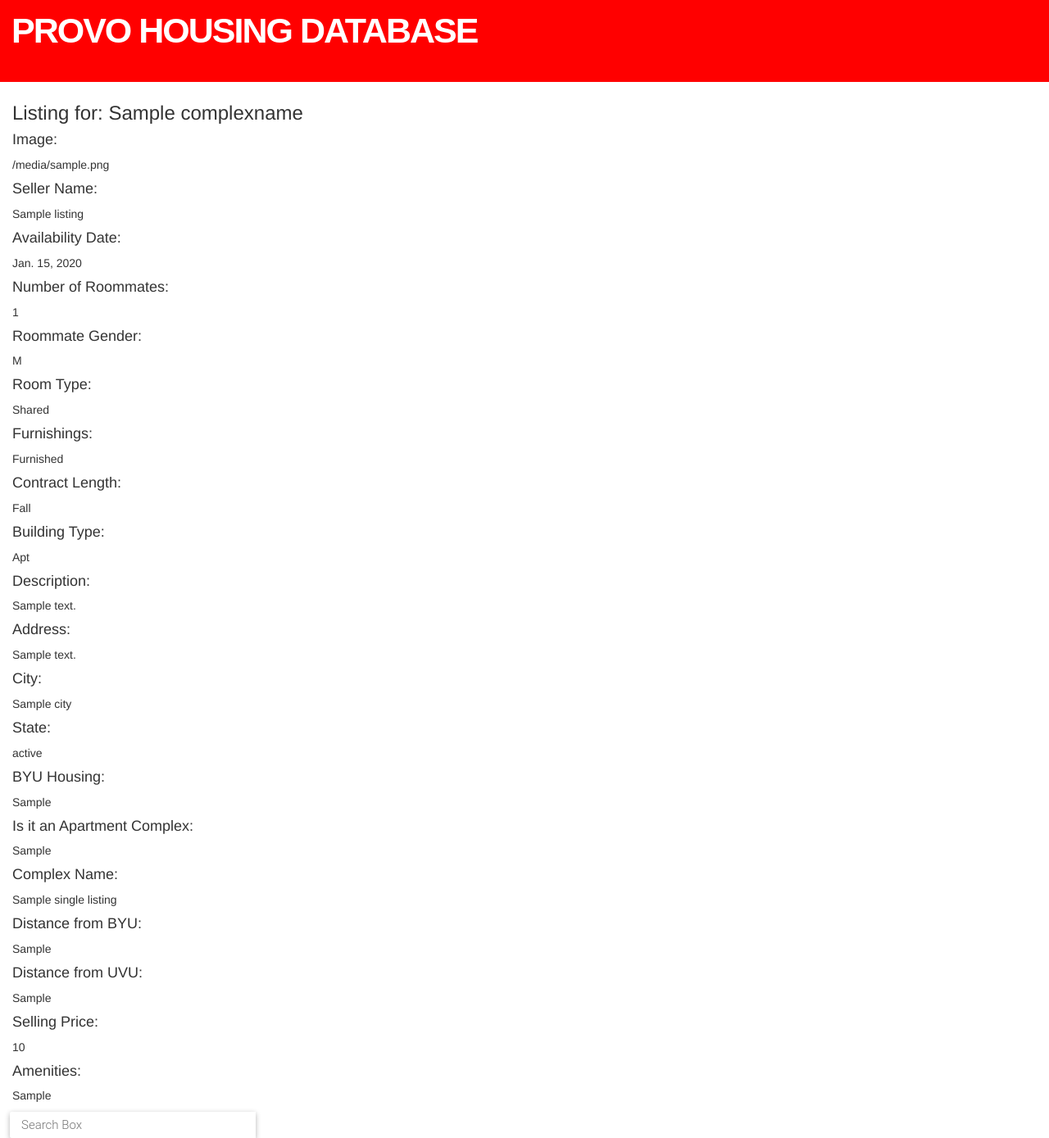
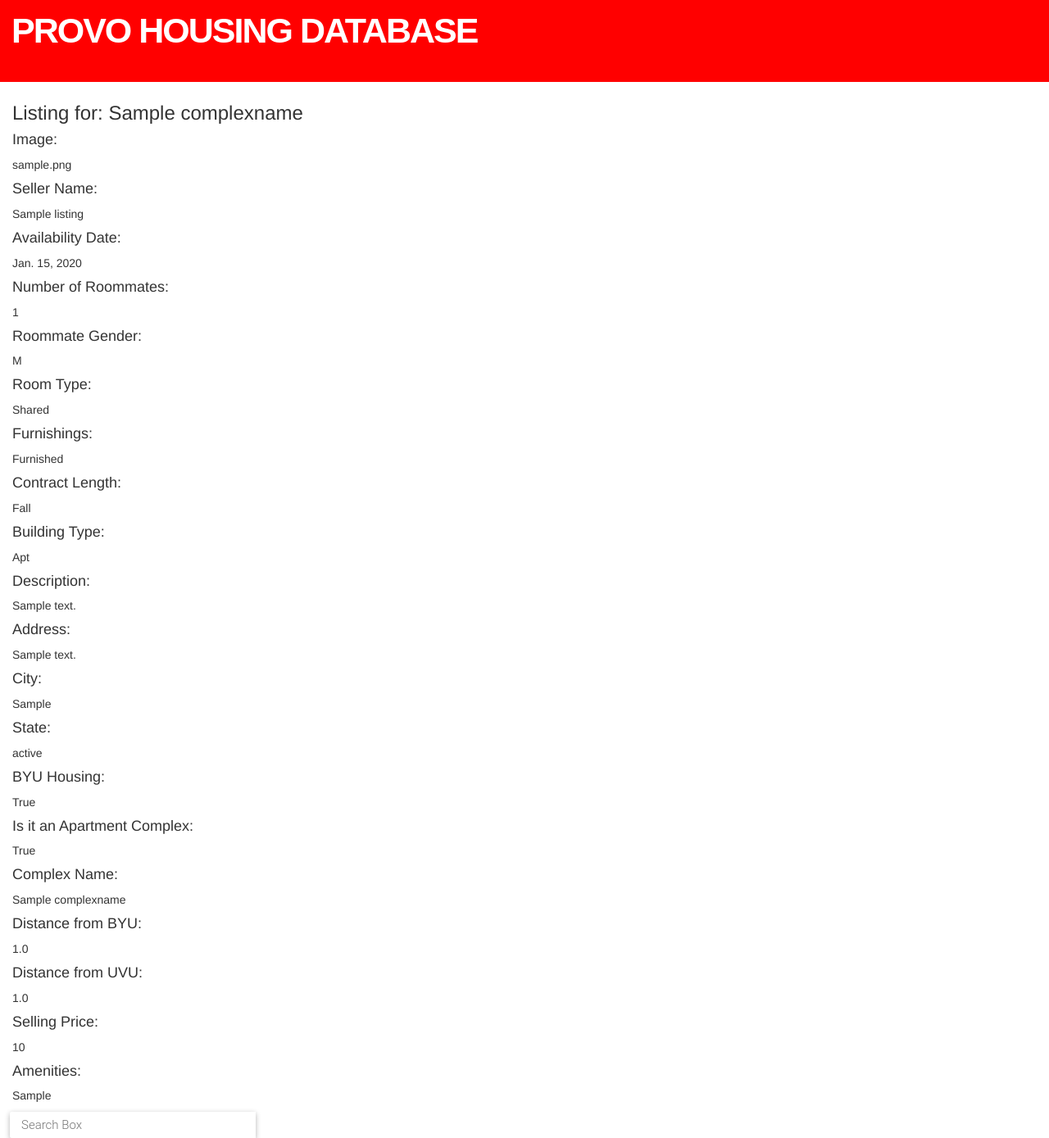
Before and after one commit to marcopete5/Provo-Housing-Database, a Django app: template main/templates/detail_view.html in a window 1280 px wide. Shown: the whole page at 82% size. Run offline with Django 3.2, Linux system fonts and the light colour scheme; tables that the repository leaves empty hold one stand-in row (values such as "Sample post"); the template is opened without the code that fills it: values that come from a table or form of the project are taken from there, most other values are stand-ins (such as "Sample title", 1, 10 or a date in 2020); some libraries are stand-ins or nearby versions.

Commit message:
fixed the detail_view.html file

```diff
--- a/main/static/js/base.js
+++ b/main/static/js/base.js
@@ -43,8 +43,7 @@ $(document).ready(function(){
 var options = {
   valueNames: [ 'address' ]
 };
-
-var userList = new List('filters', options);
+var address = new List('filters', options);
 
 
 
--- a/main/templates/detail_view.html
+++ b/main/templates/detail_view.html
@@ -19,7 +19,7 @@
 
 			<h3>Listing for: {{ listing.complex_name.name }} </h3>
 
-			<h4>Image:</h4> {{ single_listing.upload_image }}
+			<h4>Image:</h4> {{ listing.upload_image }}
 			<h4>Seller Name:</h4> {{ listing.name }}
 			<h4>Availability Date:</h4> {{ listing.availability_date }}
 			<h4>Number of Roommates:</h4>{{ listing.roommates}}
@@ -28,20 +28,24 @@
 			<h4>Furnishings:</h4>{{ listing.furnishings_type }}
 			<h4>Contract Length:</h4>{{ listing.contract_length }}
 			<h4>Building Type:</h4>{{ listing.building_type }}
-			<h4>Description:</h4> {{ single_listing.description }}
-			<h4>Address:</h4> {{ single_listing.address }}
-			<h4>City:</h4> {{ single_listing.city }}
-			<h4>State:</h4> {{ single_listing.state }}
-			<h4>BYU Housing:</h4> {{ single_listing.BYU_housing }}
-			<h4>Is it an Apartment Complex:</h4> {{ single_listing.apartment_complex }}
-			<h4>Complex Name:</h4> {{ single_listing.complex_name }}
-			<h4>Distance from BYU:</h4> {{ single_listing.distance_from_BYU  }}
-			<h4>Distance from UVU:</h4> {{ single_listing.distance_from_UVU  }}
-			<h4>Selling Price:</h4> {{ single_listing.selling_price }}
-			{% for amenity in amenities %}
-				<h4>Amenities:</h4> {{ amenity }}
-			{% endfor %}
-
+			<h4>Description:</h4> {{ listing.description }}
+			<h4>Address:</h4> {{ listing.address }}
+			<h4>City:</h4> {{ listing.city }}
+			<h4>State:</h4> {{ listing.state }}
+			<h4>BYU Housing:</h4> {{ listing.BYU_housing }}
+			<h4>Is it an Apartment Complex:</h4> {{ listing.apartment_complex }}
+			<h4>Complex Name:</h4> {{ listing.complex_name }}
+			<h4>Distance from BYU:</h4> {{ listing.distance_from_BYU  }}
+			<h4>Distance from UVU:</h4> {{ listing.distance_from_UVU  }}
+			<h4>Selling Price:</h4> {{ listing.selling_price }}
+			<h4>Amenities:</h4>
+			{% if listing.amenity.all %}
+				{% for amenity in listing.amenity.all %}
+			{{ amenity.amenity }}</br>
+				{% endfor %}
+			{% else %}
+			   no amenities
+			{% endif %}
 
 
 		</div>
```
Also changed, not shown: main/templates/both_list_views.html (+2 -10 lines).
